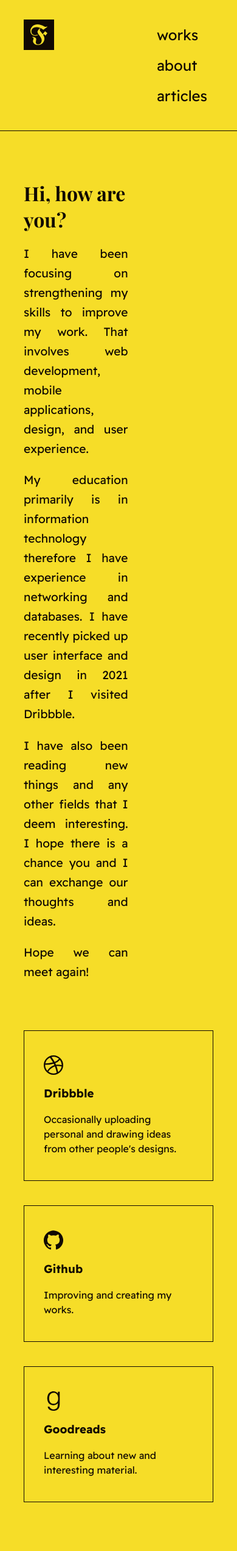
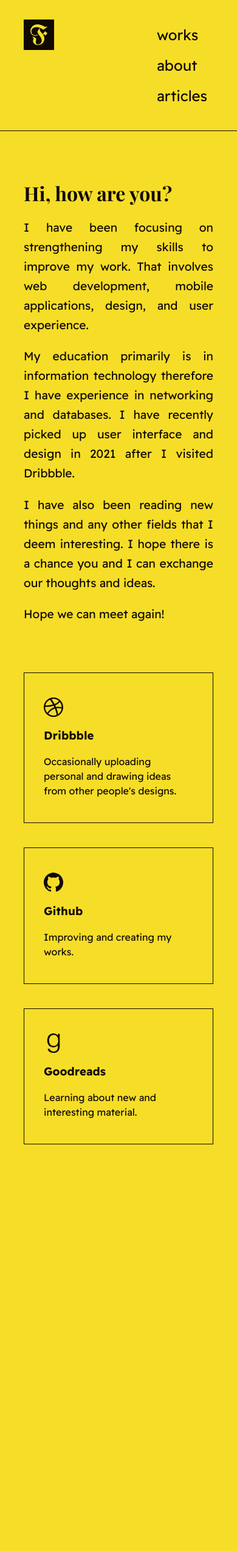
Before and after one commit to franthormel/franthormel.github.io, a Jekyll site: the page built from about.html, in a window 390 px wide. Shown: the whole page at 61% size. Built offline with Jekyll 4.4.1, drawn with Linux system fonts in a browser that asks for light colours; after the commit the page ends 1957 px from its top, so only the background shows below that.

Commit message:
Improve about page responsiveness

```diff
--- a/_sass/_about.scss
+++ b/_sass/_about.scss
@@ -4,6 +4,10 @@
 
 .about__me {
   width: 55%;
+
+  @media all and (max-width: 900px) {
+    width: 100%;
+  }
 }
 
 .about__me__body {
@@ -25,7 +29,7 @@
 
   grid-template-columns: repeat(3, auto);
 
-  @media all and (max-width: 680px) {
+  @media all and (max-width: 900px) {
     grid-template-columns: repeat(1, auto);
   }
 }
```
